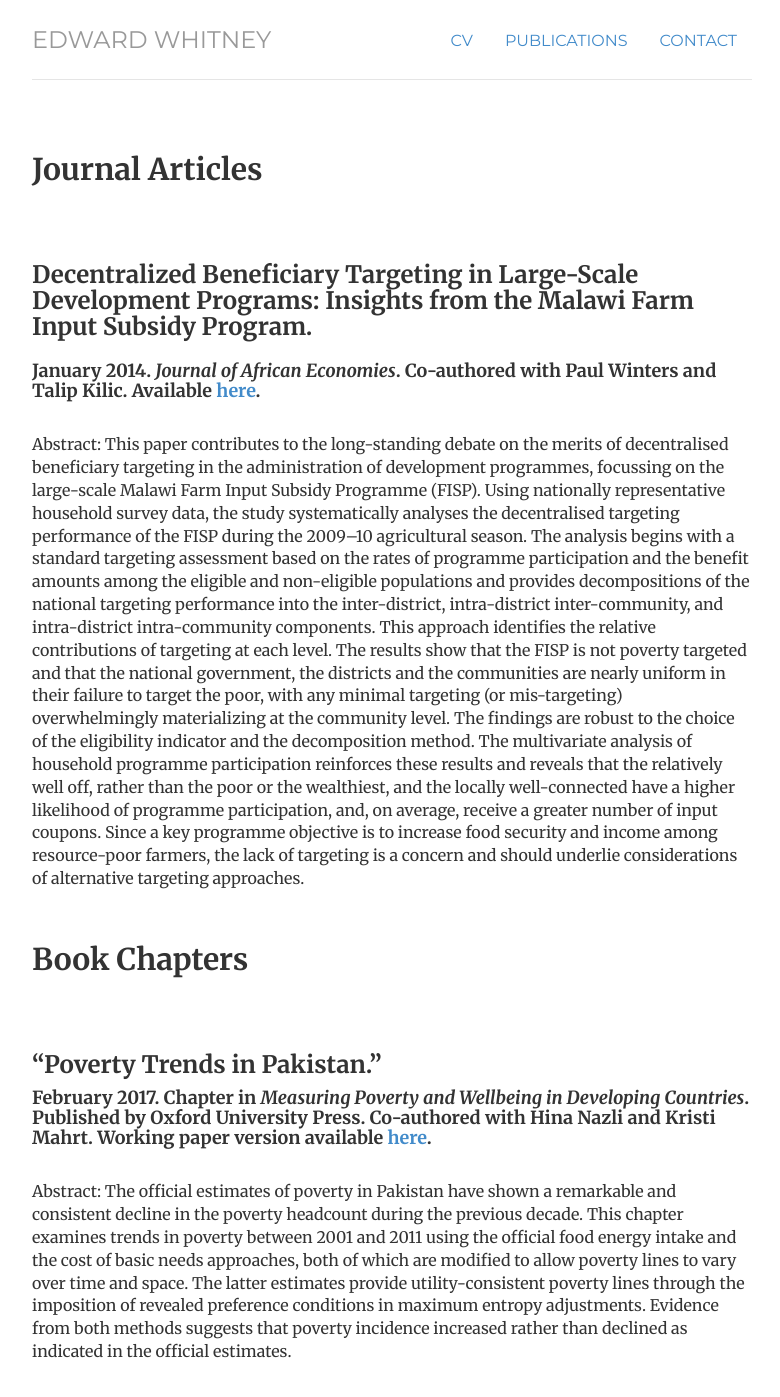
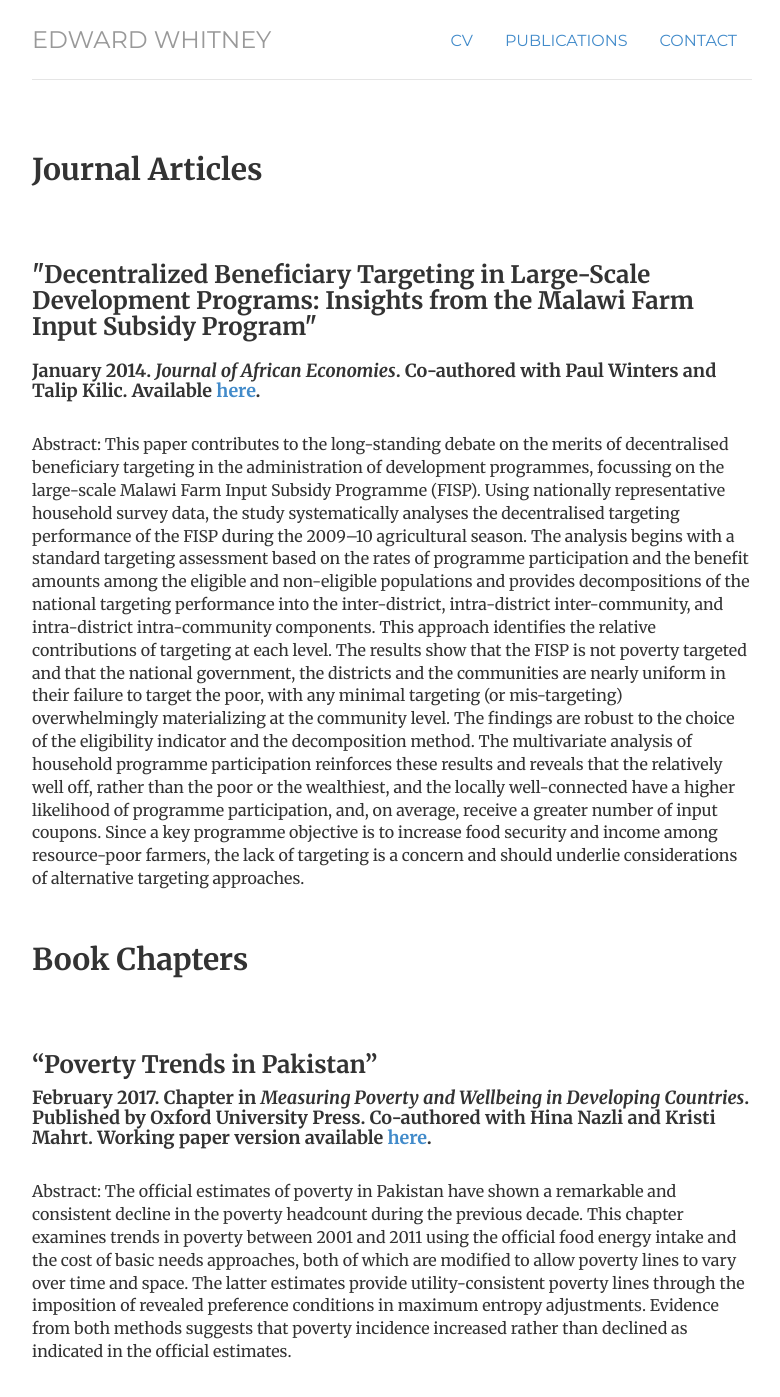
Before and after one commit to edwardmw/edwardmwhitney, a Jekyll site: the page built from publications/index.html, in a window 1280 px wide and 1400 px high. Shown: the top 1397 px of the window, without its empty margins (248-1028 px from the left). Built offline with Jekyll 4.4.1, drawn with Linux system fonts in a browser that asks for light colours; some of the changed text lies outside the part shown.

Commit message:
commit2.59

```diff
--- a/publications/index.html
+++ b/publications/index.html
@@ -13,7 +13,7 @@
 <br>
 <br>
 
-<h3>Decentralized Beneficiary Targeting in Large-Scale Development Programs: Insights from the Malawi Farm Input Subsidy Program.<h3>
+<h3>"Decentralized Beneficiary Targeting in Large-Scale Development Programs: Insights from the Malawi Farm Input Subsidy Program"<h3>
 
 <h4>January 2014. <i>Journal of African Economies</i>. Co-authored with Paul Winters and Talip Kilic. Available <a href="https://jae.oxfordjournals.org/content/early/2014/10/08/jae.eju021" target="_blank"> here</a>.</h4>
 
@@ -28,7 +28,7 @@
 <br>
 <br>
 
-<h3>“Poverty Trends in Pakistan.”</h3>
+<h3>“Poverty Trends in Pakistan”</h3>
 
 <h4>February 2017. Chapter in <i>Measuring Poverty and Wellbeing in Developing Countries</i>. Published by Oxford University Press. Co-authored with Hina Nazli and Kristi Mahrt. Working paper version available <a href="https://www.wider.unu.edu/publication/poverty-trends-pakistan
 " target="_blank">here</a>.</h4>
@@ -40,7 +40,7 @@
 <br>
 <br>
 
-<h3>“Poverty, Consumption and Nutrition.”</h3>
+<h3>“Poverty, Consumption and Nutrition”</h3>
 
 <h4>December 2016. Chapter in <i>Agriculture and Rural Poverty Reduction in Pakistan</i>. Published by University of Pennsylvania Press. Co-authored with Sohail Malik, Hina Nazli, Asma Shahzad, and Amina Mehmood.</h4>
 
@@ -51,7 +51,7 @@
 <br>
 <br>
 
-<h3>“Agriculture Production.”</h3>
+<h3>“Agriculture Production”</h3>
 
 <h4>December 2016. Chapter in <i>Agriculture and Rural Poverty Reduction in Pakistan</i>. Published by University of Pennsylvania Press. Co-authored with Sohail Malik, Shujat Alli, Khalid Riaz, and Mehrab Malek.</h4>
 
@@ -66,7 +66,7 @@
 <br>
 <br>
 
-<h3>“The Effects of Land Titling on the Urban Poor: a Replication of Property Rights for the Poor.”</h3>
+<h3>“The Effects of Land Titling on the Urban Poor: a Replication of Property Rights for the Poor”</h3>
 
 <h4>In process of submission. Co-authored with <a href="https://www.researchgate.net/profile/Paul_Winters4" target="_blank">Paul Winters</a> and <a href="http://drewbcameron.weebly.com/" target="_blank">Drew Cameron</a>. Working paper version available <a href="http://www.3ieimpact.org/en/publications/3ie-replication-paper-series/3ie-replication-paper-9/" target="_blank"> here.</a></h4>
 
```
Also changed, not shown: 1 other file.
